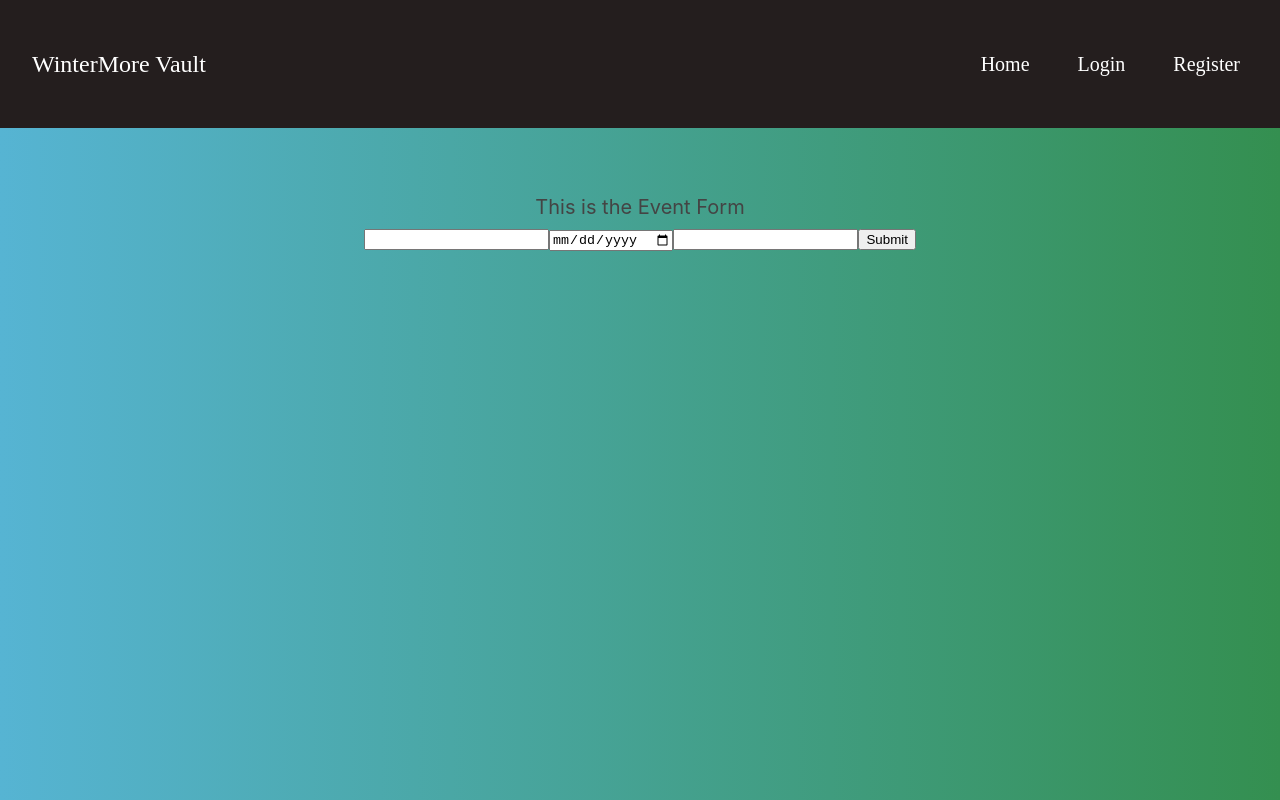
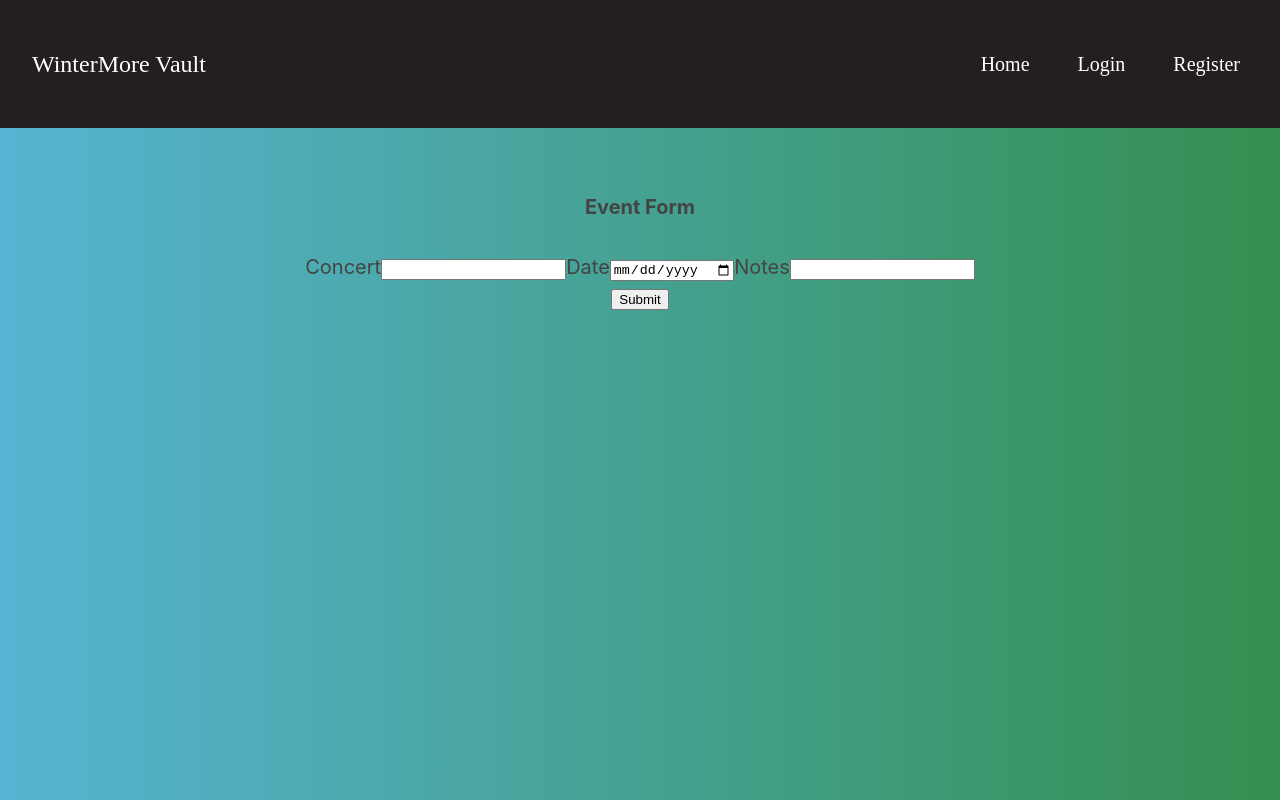
Before and after one commit to glamazon/WinterMoreVault-client, a React (Create React App) app: page /eventform in a window 1280 px wide. Built offline with nearby package versions, Linux system fonts and the light colour scheme.

Commit message:
Update EventForm.js

```diff
--- a/src/components/EventForm.js
+++ b/src/components/EventForm.js
@@ -3,6 +3,7 @@ import cuuid from 'cuuid';
 import config from '../config'
 import AppContext from './AppContext';
 import TokenService from '../services/token-service'
+import './EventForm.css';
 
 
 class EventForm extends React.Component {
@@ -33,12 +34,26 @@ class EventForm extends React.Component {
 	render() {
 		return (
 			<div>
-				This is the Event Form
+				<strong>Event Form</strong>
 				<form onSubmit={this.onSubmit}>
+
+				<br></br>
+
+				<label>
+				Concert
 					<input type="text" name="concert" />
+
+					</label>
+					<label>
+					Date
 					<input type="date" name="date" />
+					</label>
+					<label>
+					Notes
 					<input type="text" name="notes" />
-					<button>Submit</button>
+					</label>
+					<br></br>
+					<button type="submit">Submit</button>
 				</form>
 			</div>
 		);
```
